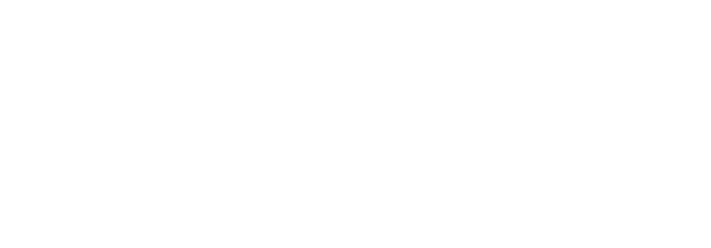
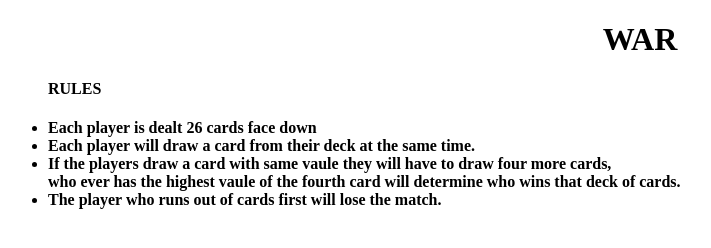
Before and after one commit to newguy-cyber/WAR-Game2, a plain HTML site: page index.html in a window 1280 px wide. Shown: the whole page, without its empty margins (0-711 px from the left). Drawn offline with Linux system fonts and the light colour scheme.

Commit message:
added the title and the rules

```diff
--- a/css/main.css
+++ b/css/main.css
@@ -0,0 +1,3 @@
+h1{
+    text-align: center;
+}
--- a/index.html
+++ b/index.html
@@ -4,9 +4,18 @@
     <meta charset="UTF-8">
     <meta name="viewport" content="width=device-width, initial-scale=1.0">
     <meta http-equiv="X-UA-Compatible" content="ie=edge">
-    <title>Document</title>
+    <title>War Card Game</title>
+     <link href="css/main.css" rel="stylesheet" type="text/css">
+    <script defer src="js/main.js"></script>
 </head>
 <body>
-
+    <h1>WAR</h1>
+    <ul>
+    <h4>RULES<h4>
+    <li>Each player is dealt 26 cards face down</li>
+    <li>Each player will draw a card from their deck at the same time.</li>
+    <li>If the players draw a card with same vaule they will have to draw four more cards,</br> who ever has the highest vaule of the fourth card will determine who wins that deck of cards.</li>
+    <li>The player who runs out of cards first will lose the match.</li>
+    </ul>
 </body>
 </html>
--- a/js/main.js
+++ b/js/main.js
@@ -0,0 +1,5 @@
+/*----- constants -----*/
+/*----- app's state (variables) -----*/
+/*----- cached element references -----*/
+/*----- event listeners -----*/
+/*----- functions -----*/
```
